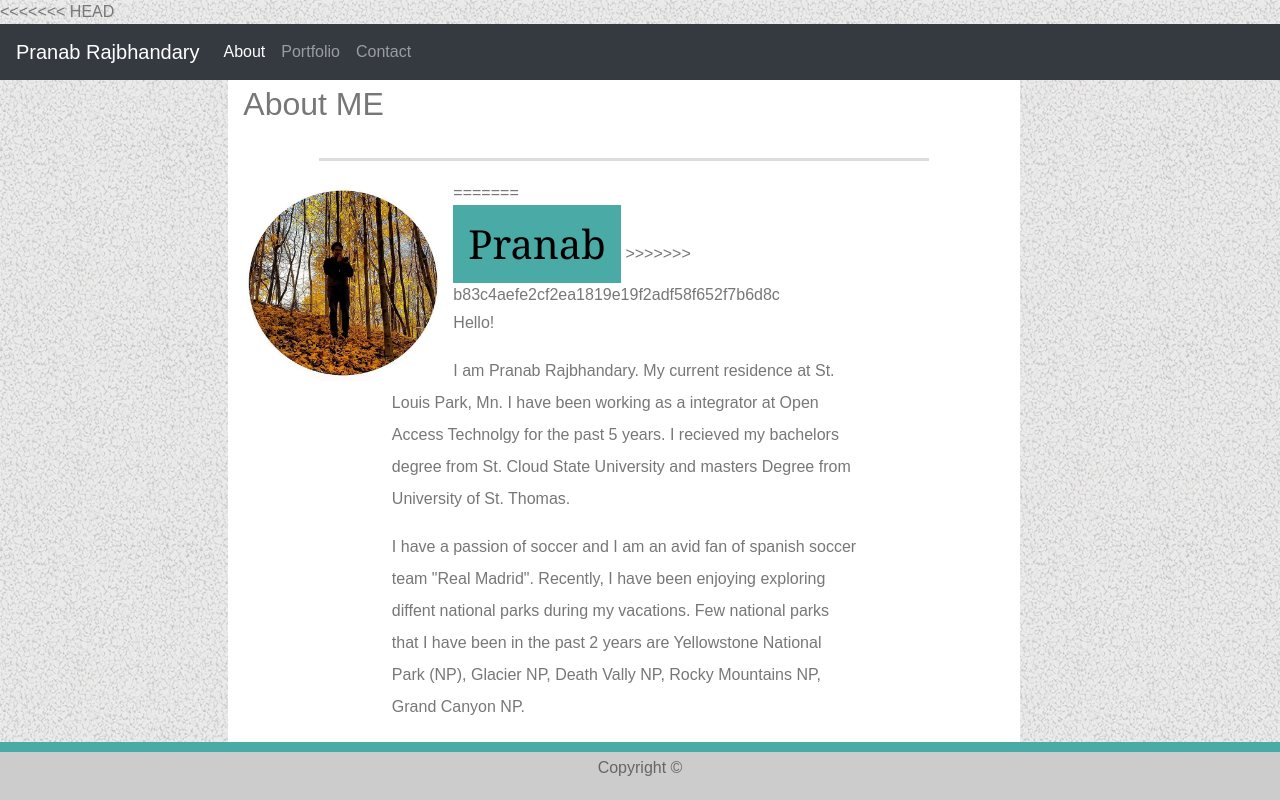
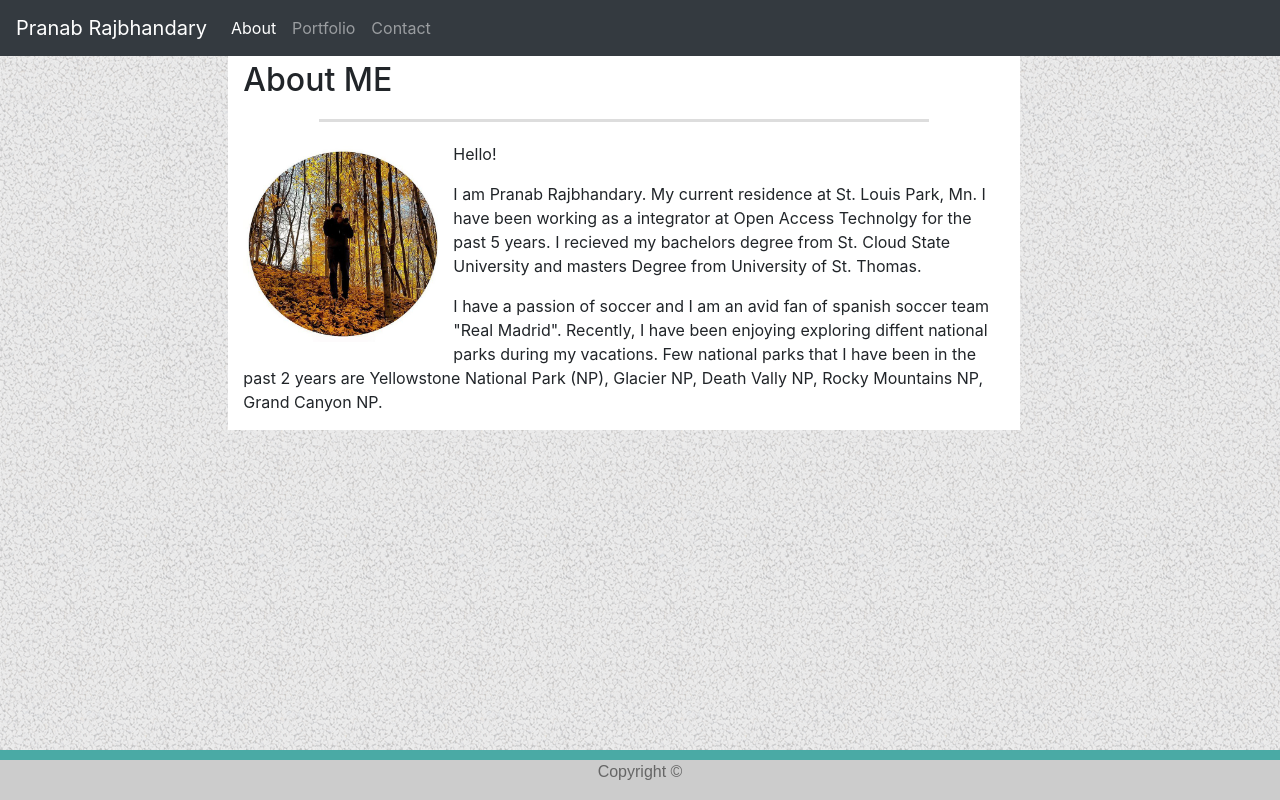
Before and after one commit to prajbhandary/prajbhandary.github.io, a plain HTML site: page index.html in a window 1280 px wide. Drawn offline with nearby package versions, Linux system fonts and the light colour scheme.

Commit message:
bootstrap1

```diff
--- a/index.html
+++ b/index.html
@@ -4,7 +4,6 @@
         <meta charset ="UTF-8">
         <title>Basic Portfolio</title>
         <!-- css and other additional files will go here-->
-<<<<<<< HEAD
         <link rel="stylesheet" href="https://maxcdn.bootstrapcdn.com/bootstrap/4.0.0/css/bootstrap.min.css">
         <link rel="stylesheet" href="https://stackpath.bootstrapcdn.com/font-awesome/4.7.0/css/font-awesome.min.css">
 
@@ -42,15 +41,6 @@
                                 <div class="page-split"></div>
 
                             <img class ="index-page" src="assets/images/main.jpg" alt ="My Picture">
-=======
-        <link rel="stylesheet" type="text/css" href="style.css">
-    </head>
-
-    <body background ="gravel.png">
-        <header class="left1 right1">
-
-                <h1 class ="header-font">Pranab</h1>
->>>>>>> b83c4aefe2cf2ea1819e19f2adf58f652f7b6d8c
 
                                 <p>Hello! </p>
                                 <p> I am Pranab Rajbhandary. My current residence at St. Louis Park, Mn. I have been working as a integrator at Open Access Technolgy for the past 5 years. I recieved my bachelors degree from St. Cloud State University and  masters Degree from University of St. Thomas. </p>
@@ -72,11 +62,5 @@
         </div>
 
     </body>
-<<<<<<< HEAD
 
 </Html>
-=======
-
-
-</Html>
->>>>>>> b83c4aefe2cf2ea1819e19f2adf58f652f7b6d8c
```
